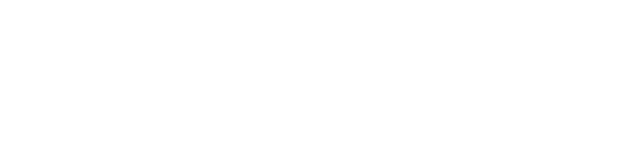
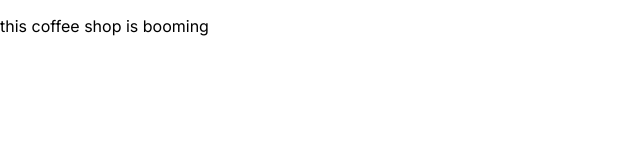
Before and after one commit to KevynStacy/se_project_coffeeshop, a plain HTML site: page index.html in a window 1280 px wide. Shown: the whole page, without its empty margins (0-640 px from the left). Drawn offline with nearby package versions, Linux system fonts and the light colour scheme.

Commit message:
layout fixes 3

```diff
--- a/index.html
+++ b/index.html
@@ -16,11 +16,13 @@
     </head>
     <body>
         <div class="page">
+            <p>this coffee shop is booming</p>
             <header class="header"></header>
             <main class="content">
                 <section class="recipes"></section>
                 <section class="reservation"></section>
                 <section class="menu"></section>
+                <section class="about"></section>
             </main>
             <footer class="footer"></footer>
         </div>
--- a/pages/index.css
+++ b/pages/index.css
@@ -1,9 +1,9 @@
 .page {
     min-width: 1100px;
     max-width: 1600px;
-    margin-left: auto;
-    font-family: Inter, Arial, Helvetica, sans-serif;
-    font-family: "noto serif, 'Times New Roman', Times, serif";
+    margin-right: auto;
     font-size: 16px;
     line-height: 20px;
+    font-family: "Inter", Arial, Helvetica, sans-serif;
+    /* font-family: "Noto Serif", 'Times New Roman', Times, serif; */
 }
```
